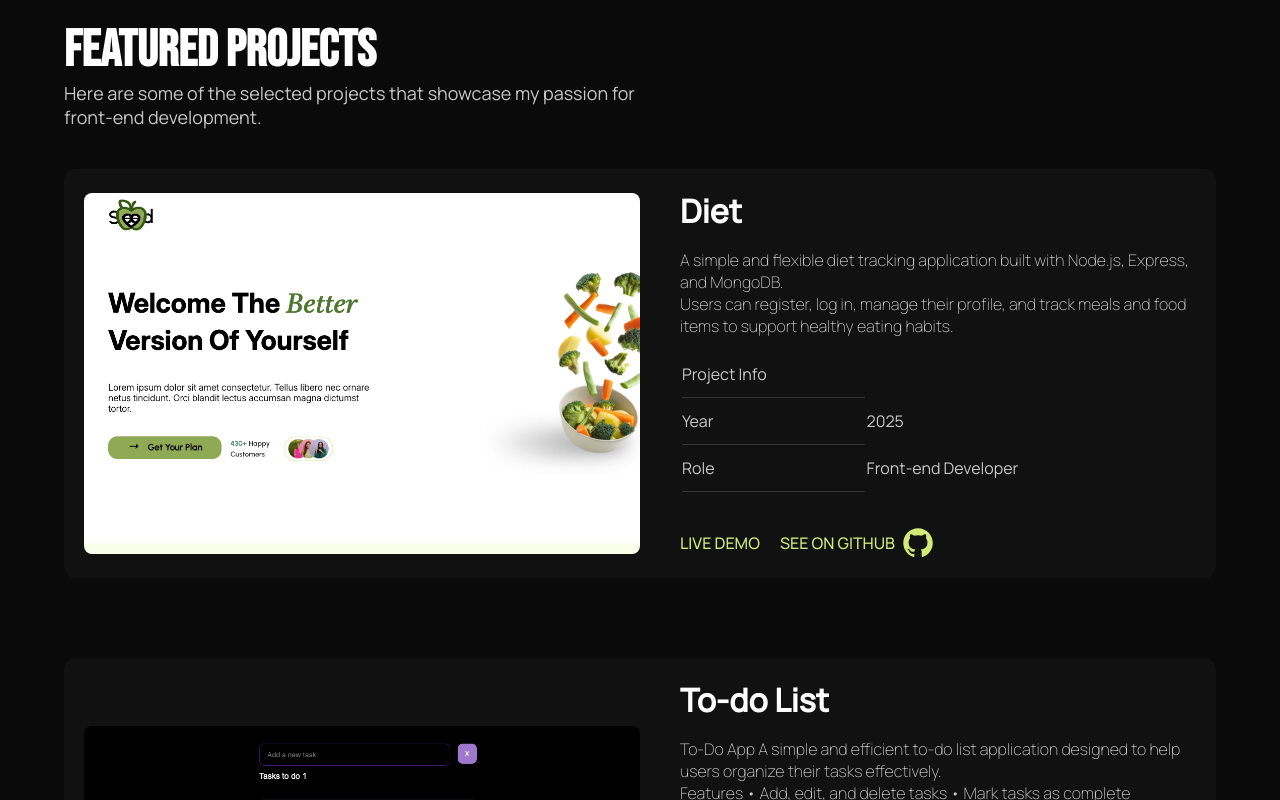
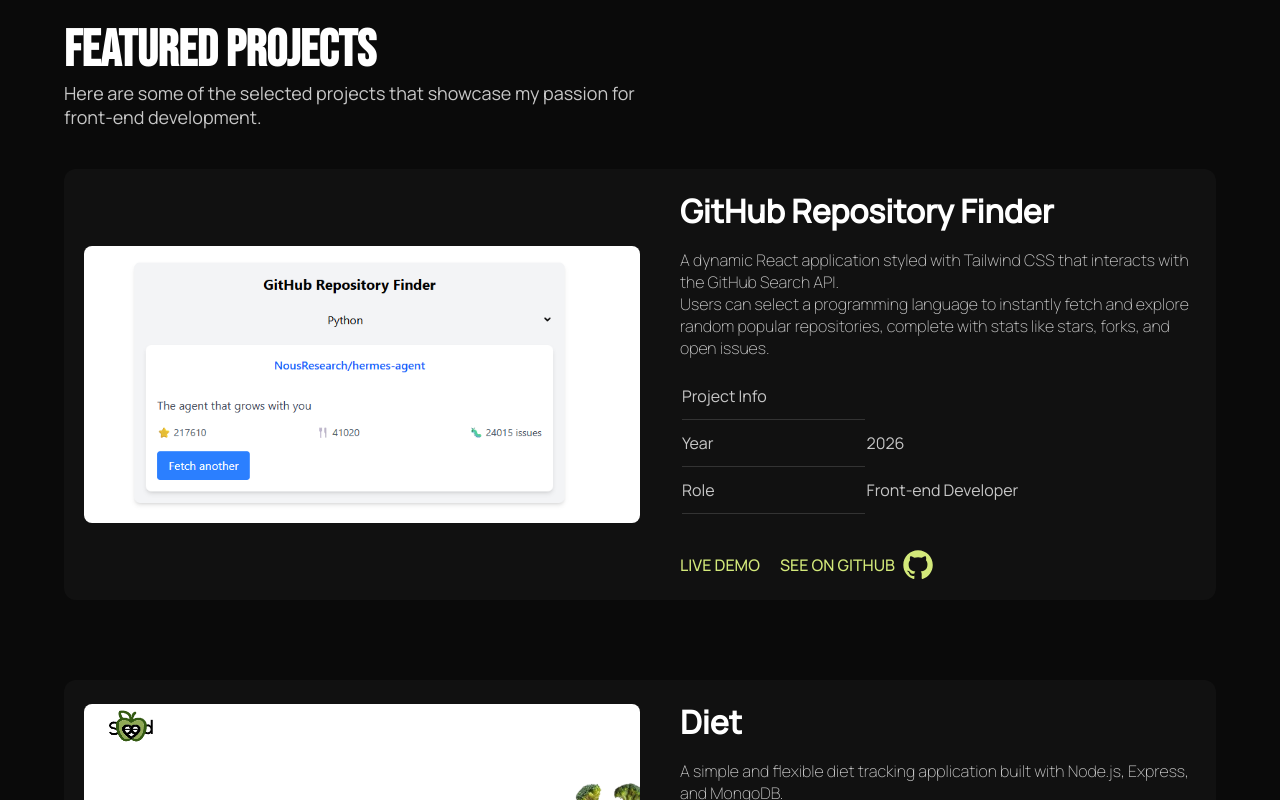
Before and after one commit to seeemmmen/portfolio-semen, a website: page index.html in a window 1280 px wide. Shown: the part 668-1468 px from the top of the page. Drawn offline with Linux system fonts and the light colour scheme.

Commit message:
add project

```diff
--- a/index.html
+++ b/index.html
@@ -58,6 +58,36 @@
 </div>
 
 <div class="projects">
+    <div class="card hidden-element">
+        <img src="./img/github.png" alt="GitHub Repository Finder">
+
+        <div class="project-content">
+            <h2>GitHub Repository Finder</h2>
+
+            <p style="margin-top:16px">
+                A dynamic React application styled with Tailwind CSS that interacts with the GitHub Search API.<br>
+                Users can select a programming language to instantly fetch and explore random popular repositories, complete with stats like stars, forks, and open issues.
+            </p>
+
+            <table>
+                <tr><td>Project Info</td></tr>
+                <tr><td><hr></td></tr>
+                <tr><td>Year</td><td>2026</td></tr>
+                <tr><td><hr></td></tr>
+                <tr><td>Role</td><td>Front-end Developer</td></tr>
+                <tr><td><hr></td></tr>
+            </table>
+
+            <div class="links-projects">
+                <!-- TODO: Замени эти ссылки, когда загрузишь проект -->
+                <a href="https://git-searcher-6ymom9xbd-seeemmmens-projects.vercel.app/">LIVE DEMO</a>
+                <a href="https://github.com/seeemmmen/GitSearcher">
+                    SEE ON GITHUB
+                    <img src="./img/Vector.svg" alt="" style="width:30px;height:30px">
+                </a>
+            </div>
+        </div>
+    </div>
 
     <div class="card hidden-element">
         <img src="./img/diet.png" alt="Diet App">
```
Also changed, not shown: img/github.png (added).
